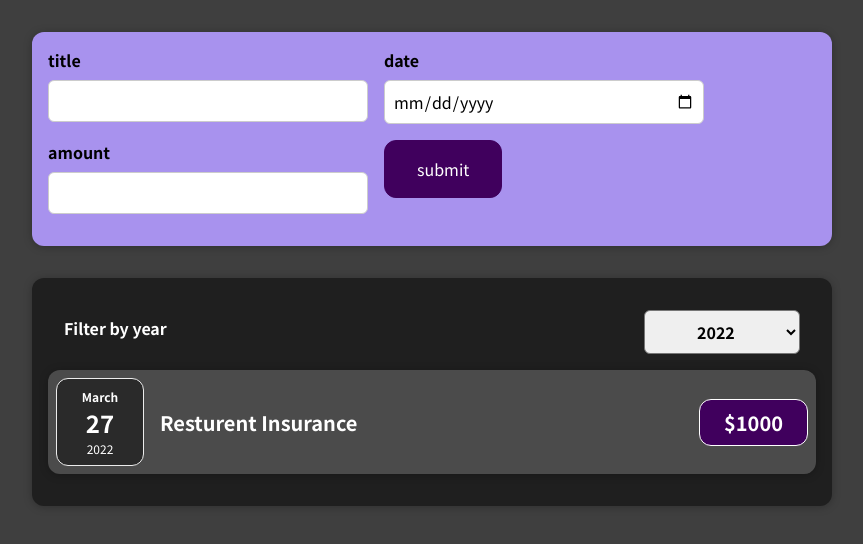
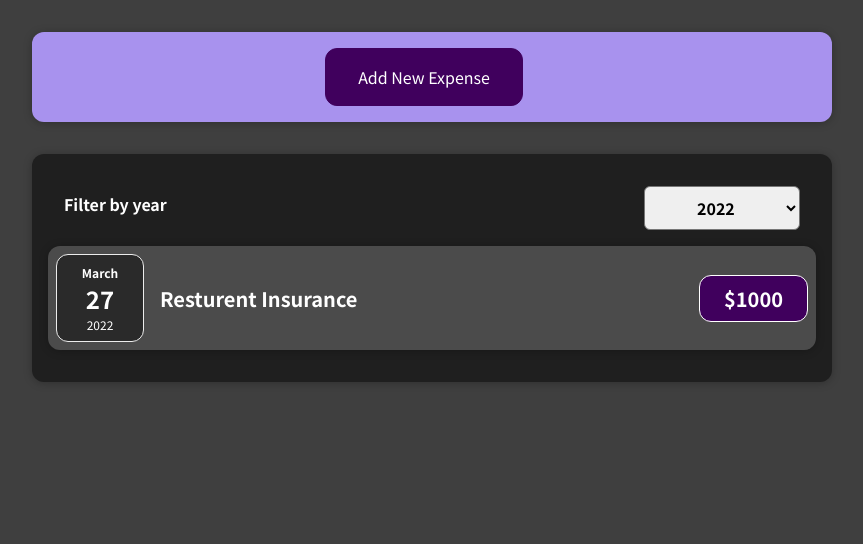
Before and after one commit to omar-abrash/react-training-project1, a React (Create React App) app: page / in a window 1280 px wide. Shown: the top 544 px of the page, without its empty margins (208-1071 px from the left). Built offline with nearby package versions, Linux system fonts and the light colour scheme.

Commit message:
add new buttons

```diff
--- a/src/components/NewExpense/ExpenseForm.js
+++ b/src/components/NewExpense/ExpenseForm.js
@@ -32,9 +32,12 @@ const ExpenseForm = (props) => {
     newTitle("");
     newDate("");
     newAmount("");
+
+    props.changeClickEvent(true);
   };
 
   return (
+    <div>
       <form onSubmit={getInputsData}>
         <div className="new-expense__controls">
           <div className="new-expense__control">
@@ -50,10 +53,16 @@ const ExpenseForm = (props) => {
             <input type="number" value={inputAmount} onChange={getNewAmount} />
           </div>
           <div className="new-expense__actions">
+            <button type="button" onClick={props.changeClickEvent}>
+              Cancle
+            </button>
+          </div>
+          <div className="new-expense__actions">
             <button type="submit">submit</button>
           </div>
         </div>
       </form>
+    </div>
   );
 };
 
--- a/src/components/NewExpense/NewExpense.js
+++ b/src/components/NewExpense/NewExpense.js
@@ -1,3 +1,4 @@
+import React, { useState } from "react";
 import ExpenseForm from "./ExpenseForm";
 import "./NewExpense.css";
 const NewExpense = (props) => {
@@ -10,9 +11,23 @@ const NewExpense = (props) => {
     // console.log(expenseData);
     props.sendExpenseData(expenseData);
   };
+  const [clickEvent, setClickEvent] = useState(false);
+  const clicked1 = () => {
+    setClickEvent(true);
+  };
+  const clicked2 = () => {
+    setClickEvent(false);
+  };
   return (
     <div className="new-expense">
-      <ExpenseForm afterCollectData={getCollectData} />
+      {!clickEvent ? (
+        <button onClick={clicked1}>Add New Expense</button>
+      ) : (
+        <ExpenseForm
+          afterCollectData={getCollectData}
+          changeClickEvent={clicked2}
+        />
+      )}
     </div>
   );
 };
```
Also changed, not shown: 1 other file (tests, documents, lock files or other folders). Lines whose indentation alone changed are shown as unchanged.
